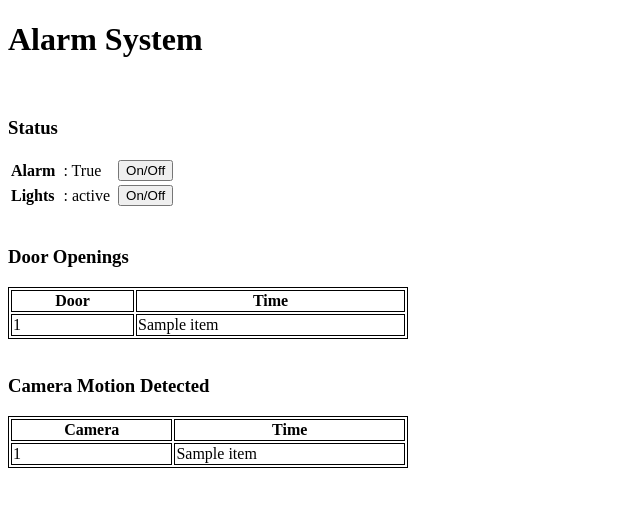
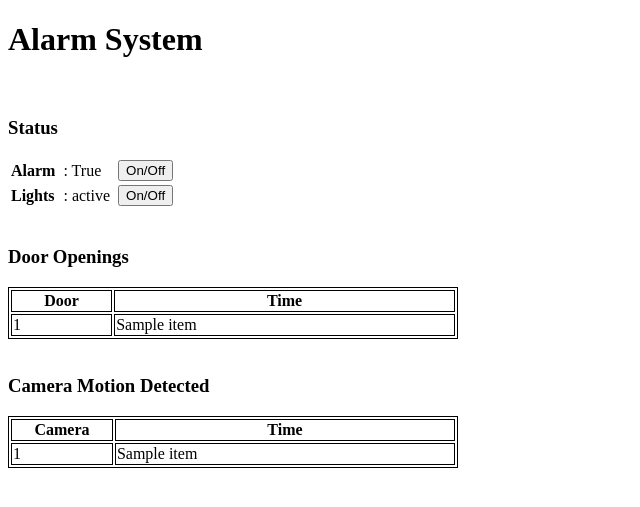
Before and after one commit to eddyvdaker/IoT-Course-Alarm-PoC, a Flask app: template templates/homepage.html in a window 1280 px wide. Shown: the top 507 px of the page, without its empty margins (0-640 px from the left). Run offline with Flask 2, Linux system fonts and the light colour scheme; the template is opened without the code that fills it: most values are stand-ins (such as "Sample title", 1, 10 or a date in 2020).

Commit message:
Set column width

```diff
--- a/templates/homepage.html
+++ b/templates/homepage.html
@@ -35,10 +35,10 @@
     </table>
     <br>
     <h3>Door Openings</h3>
-    <table style="border: 1px solid black; width: 400px;">
+    <table style="border: 1px solid black; width: 450px;">
         <tr>
-            <th style="border: 1px solid black;">Door</th>
-            <th style="border: 1px solid black;">Time</th>
+            <th style="border: 1px solid black; width: 100px">Door</th>
+            <th style="border: 1px solid black; width: 350px">Time</th>
         </tr>
         {% for item in page_vars['door_log'] %}
         <tr>
@@ -49,10 +49,10 @@
     </table>
     <br>
     <h3>Camera Motion Detected</h3>
-    <table style="border: 1px solid black; width: 400px;">
+    <table style="border: 1px solid black; width: 450px;">
         <tr>
-            <th style="border: 1px solid black;">Camera</th>
-            <th style="border: 1px solid black;">Time</th>
+            <th style="border: 1px solid black; width: 100px">Camera</th>
+            <th style="border: 1px solid black; width: 350px">Time</th>
         </tr>
         {% for item in page_vars['camera_log'] %}
         <tr>
```
